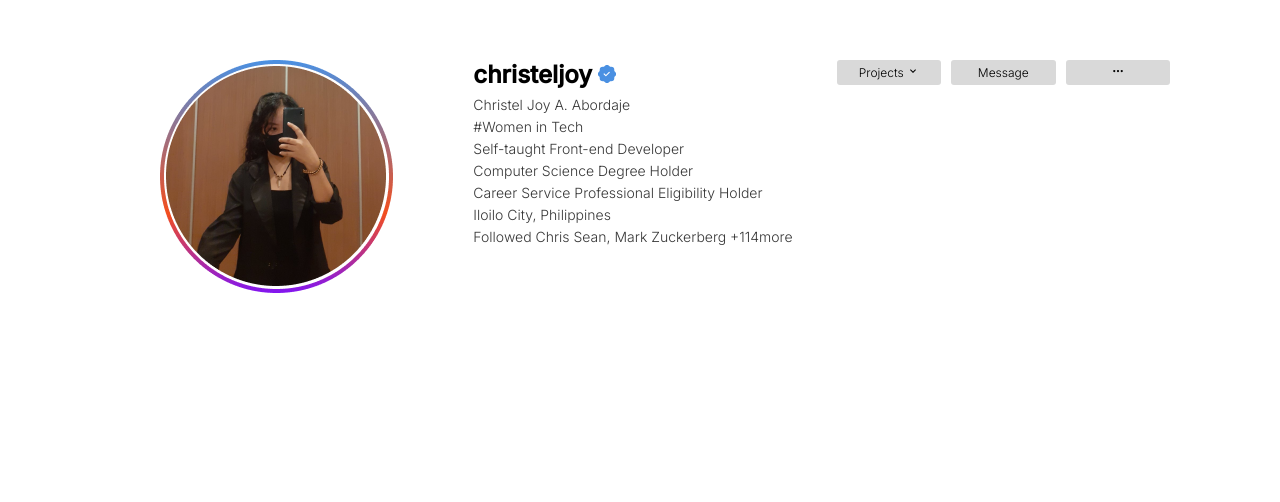
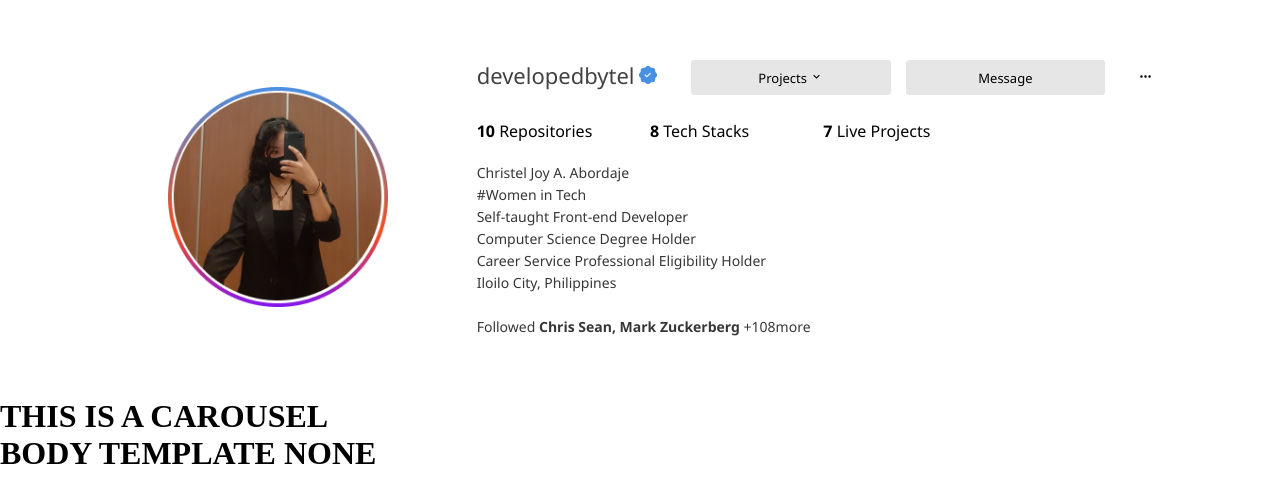
Before and after one commit to Thanaxx/Portfolio2023, a React (Create React App) app: page / in a window 1280 px wide. Shown: the top 502 px of the page. Built offline with nearby package versions, Linux system fonts and the light colour scheme; a web font is replaced by a local one.

Commit message:
adjustments

```diff
--- a/src/App.js
+++ b/src/App.js
@@ -1,11 +1,12 @@
 import React from 'react'
 import {BrowserRouter, Routes, Route} from 'react-router-dom';
 import Home from './pages/main';
-
+import Webhead from '../src/components/header/webhead';
 
 function App() {
   return (
     <>
+      <Webhead/>
       <BrowserRouter>
         <Routes>
           <Route path='/' element={<Home/>} />
--- /dev/null
+++ b/src/components/carousel/carouselStacks.js
@@ -0,0 +1,11 @@
+import React from 'react'
+
+function carouselStacks() {
+  return (
+    <>
+        <h1>THIS IS A CAROUSEL</h1>
+    </>
+  )
+}
+
+export default carouselStacks
--- a/src/components/header/webhead.js
+++ b/src/components/header/webhead.js
@@ -2,7 +2,8 @@ import React from 'react';
 import {BsPatchCheckFill} from 'react-icons/bs';
 import {MdOutlineKeyboardArrowDown} from 'react-icons/md';
 import {BsThreeDots} from 'react-icons/bs';
-import '../../styles/head.css'
+import '../../styles/head.css';
+import CarouselStacks from '../carousel/carouselStacks';
 
 function webhead() {
   return (
@@ -15,28 +16,36 @@ function webhead() {
 
                 <div className="head-col profile-desc-wrap">
                     <div className="profile-name">
-                        <h1>christeljoy <span><BsPatchCheckFill/></span> </h1>
+                        <div className="head-opt">
+                            <h1>developedbytel<span>  <BsPatchCheckFill/></span> </h1>
+                            <button>Projects <MdOutlineKeyboardArrowDown/></button>
+                            <button>Message</button>
+                            <button className='dots' ><BsThreeDots/></button>
+                        </div>
                     </div>
+
+                    <div className="profile-count">
+                        <div className="count-grid">
+                            <p><strong>10</strong> Repositories </p>
+                            <p><strong>8</strong> Tech Stacks </p>
+                            <p><strong>7</strong> Live Projects </p>
+                        </div>
+                    </div>
+
                     <div className="profile-desc">
-                        <p>Christel Joy A. Abordaje</p>
+                        <p className='cName' >Christel Joy A. Abordaje</p>
                         <p>#Women in Tech</p>
                         <p>Self-taught Front-end Developer</p>
                         <p>Computer Science Degree Holder</p>
                         <p>Career Service Professional Eligibility Holder</p>
-                        <p>Iloilo City, Philippines</p>
-                        <p>Followed Chris Sean, Mark Zuckerberg +114more</p>
-                    </div>
-                </div>
-
-                <div className="head-col">
-                    <div className="head-opt">
-                        <button>Projects <MdOutlineKeyboardArrowDown/></button>
-                        <button>Message</button>
-                        <button><BsThreeDots/></button>
+                        <p>Iloilo City, Philippines</p> <br/>
+                        <p>Followed <strong>Chris Sean, Mark Zuckerberg</strong> +108more</p>
                     </div>
                 </div>
             </div>
         </div>
+
+        <CarouselStacks />
     </>
   )
 }
--- a/src/pages/main.js
+++ b/src/pages/main.js
@@ -1,10 +1,9 @@
 import React from 'react'
-import Webhead from '../components/header/webhead'
 
 function main() {
   return (
     <>
-        <Webhead/>
+        <h1>BODY TEMPLATE NONE</h1>
     </>
   )
 }
--- /dev/null
+++ b/src/styles/carouselStacks.css
@@ -0,0 +1 @@
+/*# sourceMappingURL=carouselStacks.css.map */
--- /dev/null
+++ b/src/styles/carouselStacks.scss
@@ -0,0 +1 @@
+@import '../../src/styles/variables/var.scss';
--- a/src/styles/head.css
+++ b/src/styles/head.css
@@ -1,6 +1,6 @@
 .head-wrap .head-grid {
   display: grid;
-  grid-template-columns: repeat(3, 1fr);
+  grid-template-columns: 1fr 2fr;
   grid-gap: 10px;
   margin: 50px 100px;
 }
@@ -9,40 +9,64 @@
 }
 .head-wrap .head-grid .head-col .head-opt {
   display: grid;
-  grid-template-columns: repeat(3, 1fr);
-  grid-gap: 10px;
+  grid-template-columns: 2fr 2fr 2fr 0.5fr;
+  grid-gap: 15px;
 }
 .head-wrap .head-grid .head-col .head-opt button {
   border: none;
   outline: none;
-  padding: 5px 0;
-  font-size: 12px;
-  font-weight: 300;
-  background-color: #D9D9D9;
+  padding: 3px 0;
+  font-size: 13px;
+  font-weight: 500;
+  background-color: #e6e6e6;
   border-radius: 3px;
-  font-family: "Inter", serif;
+  font-family: "Segoe UI", Tahoma, Geneva, Verdana, sans-serif;
   cursor: pointer;
+}
+.head-wrap .head-grid .head-col .head-opt .dots {
+  background-color: transparent;
 }
 .head-wrap .head-grid .profile-img {
   text-align: center;
+  margin: auto;
+}
+.head-wrap .head-grid .profile-img img {
+  width: 220px;
+  margin: auto;
 }
 .head-wrap .head-grid .profile-name {
   margin: auto;
+  padding-bottom: 15px;
 }
 .head-wrap .head-grid .profile-name h1 {
-  font-size: 24px;
+  font-size: 22px;
   margin-bottom: 5px;
+  font-weight: 400;
+  color: rgb(66, 66, 66);
 }
 .head-wrap .head-grid .profile-name span {
   font-size: 18px;
   color: #4A90E2;
 }
+.head-wrap .head-grid .profile-count {
+  margin: 10px 0 20px 0;
+}
+.head-wrap .head-grid .profile-count .count-grid {
+  display: grid;
+  grid-template-columns: repeat(4, 1fr);
+}
+.head-wrap .head-grid .profile-count .count-grid p {
+  font-size: 16px;
+}
+.head-wrap .head-grid .profile-desc .cName {
+  font-weight: 550;
+}
 .head-wrap .head-grid .profile-desc p {
   line-height: 22px;
-  font-weight: 300;
+  font-weight: 400;
   font-size: 14px;
   color: #373737;
 }
 .head-wrap .head-grid .profile-desc-wrap {
-  font-family: "Inter", serif;
+  font-family: "Segoe UI", Tahoma, Geneva, Verdana, sans-serif;
 }/*# sourceMappingURL=head.css.map */
--- a/src/styles/head.scss
+++ b/src/styles/head.scss
@@ -1,42 +1,49 @@
 @import '../../src/styles/variables/var.scss';
 
 .head-wrap{
-    // background-color: rgb(228, 213, 201);
-
     .head-grid{
-        // background-color: seagreen;
         display: grid;
-        grid-template-columns: repeat(3, 1fr);
+        grid-template-columns: 1fr 2fr;
         grid-gap: 10px;
         margin: 50px 100px;
 
         .head-col{
-            // background-color: #6b74be;
             padding: 10px;
 
             .head-opt{
-                // background-color: #4A90E2;
                 display: grid;
-                grid-template-columns: repeat(3, 1fr);
-                grid-gap: 10px;
+                grid-template-columns: 2fr 2fr 2fr 0.5fr;
+                grid-gap: 15px;
 
                 button{
                     @include headbtn();
+                }
+
+                .dots{
+                    background-color: transparent;
                 }
             }
         }
 
         .profile-img{
             text-align: center;
+            margin: auto;
+
+            img{
+                width: 220px;
+                margin: auto;
+            }
         }
 
         .profile-name{
-            // background-color: firebrick;
             margin: auto;
+            padding-bottom: 15px;
 
             h1{
-                font-size: 24px;
+                font-size: 22px;
                 margin-bottom: 5px;
+                font-weight: 400;
+                color: rgb(66, 66, 66);
             }
 
             span{
@@ -45,10 +52,26 @@
             }
         }
 
+        .profile-count{
+            margin: 10px 0 20px 0;
+            .count-grid{
+                display: grid;
+                grid-template-columns: repeat(4, 1fr);
+
+                p{
+                    font-size: 16px;
+                }
+            }
+        }
+
         .profile-desc{
+            .cName{
+                font-weight: 550;
+            }
+
             p{
                 line-height: 22px;
-                font-weight: 300;
+                font-weight: 400;
                 font-size: 14px;
                 color: $primaryColor;
             }
```
Also changed, not shown: src/styles/variables/var.scss (+5 -5 lines), 2 other files (tests, documents, lock files or other folders).
